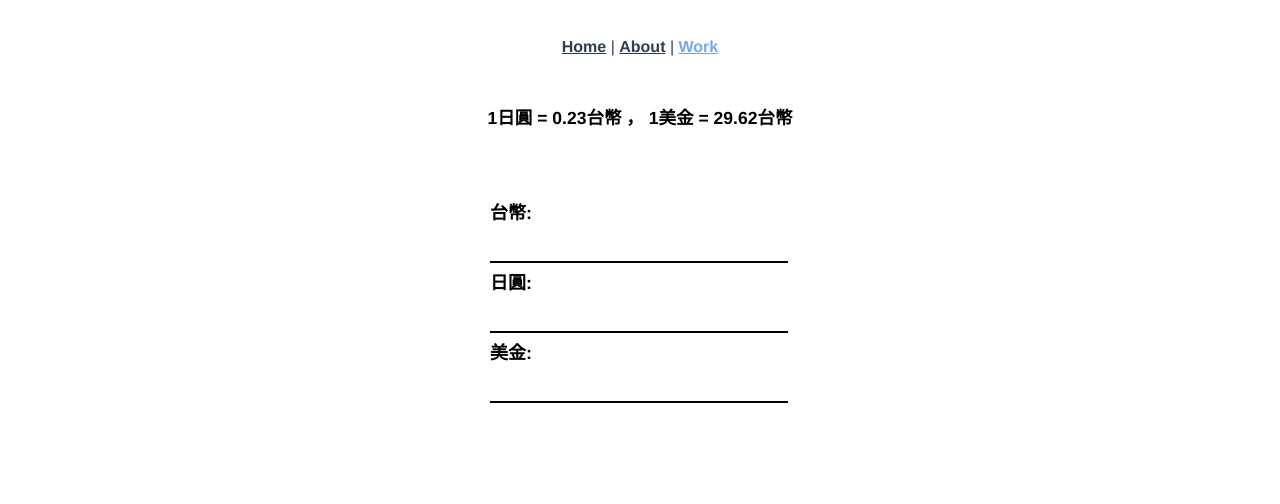
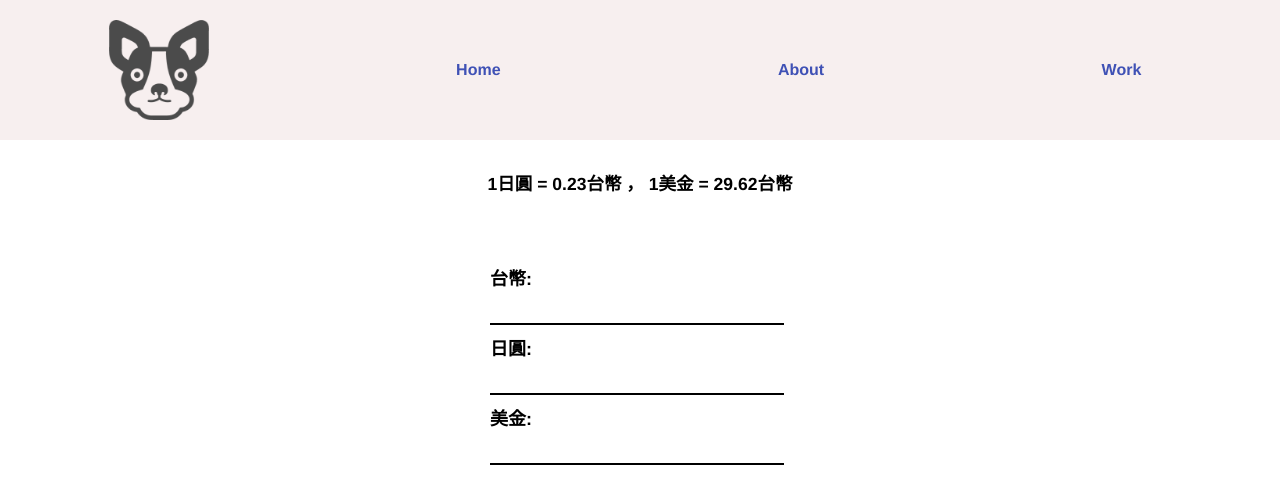
Before and after one commit to tsaooneone/wasa, a Vue app: page /work in a window 1280 px wide. Shown: the top 504 px of the page. Built offline with nearby package versions, Linux system fonts and the light colour scheme.

Commit message:
create header

```diff
--- a/src/App.vue
+++ b/src/App.vue
@@ -1,11 +1,6 @@
 <template>
   <div id="app">
-    <nav>
-      <router-link to="/">Home</router-link> |
-      <router-link to="/about">About</router-link> |
-      <router-link to="/work">Work</router-link>
-    </nav>
-
+    <AppHeader />
     <div class="container">
       <router-view/>
     </div>
@@ -40,3 +35,15 @@ body{
   }
 }
 </style>
+
+<script>
+import '@/index.scss'
+import AppHeader from '@/components/layouts/AppHeader.vue'
+
+export default {
+  name: 'App',
+  components: {
+    AppHeader
+  }
+}
+</script>
--- /dev/null
+++ b/src/components/layouts/AppHeader.vue
@@ -0,0 +1,47 @@
+<template>
+    <div class="header">
+        <nav>
+            <img src="../../img/member.png">
+            <router-link tag="li" to="/home">Home</router-link>
+            <router-link tag="li" to="/about">About</router-link>
+            <router-link tag="li" to="/work">Work</router-link>
+        </nav>
+    </div>
+</template>
+
+<style lang="scss">
+    .header {
+        width: 100vw;
+        height: 30%;
+        // padding: 0 10%;
+        background: #f7efef;
+        margin-bottom: 30px;
+
+        nav {
+            width: 100%;
+            display: flex;
+            align-items: center;
+            justify-content: space-around;
+            padding: 20px 0;
+
+            img {
+                width: 100px;
+            }
+
+            li {
+                display: inline-block;
+                list-style: none;
+                margin: 10px 30px;
+                text-decoration: none;
+                color: #3f51b5;
+                font-weight: 900;
+                cursor: pointer;
+
+                &:hover {
+                    font-style: italic;
+                    color: dimgrey;
+                }
+            }
+        }
+    }
+</style>
--- /dev/null
+++ b/src/index.scss
@@ -0,0 +1,5 @@
+* {
+    margin: 0;
+    padding: 0;
+    box-sizing: border-box;
+}
```
Also changed, not shown: src/img/member.png (added).
